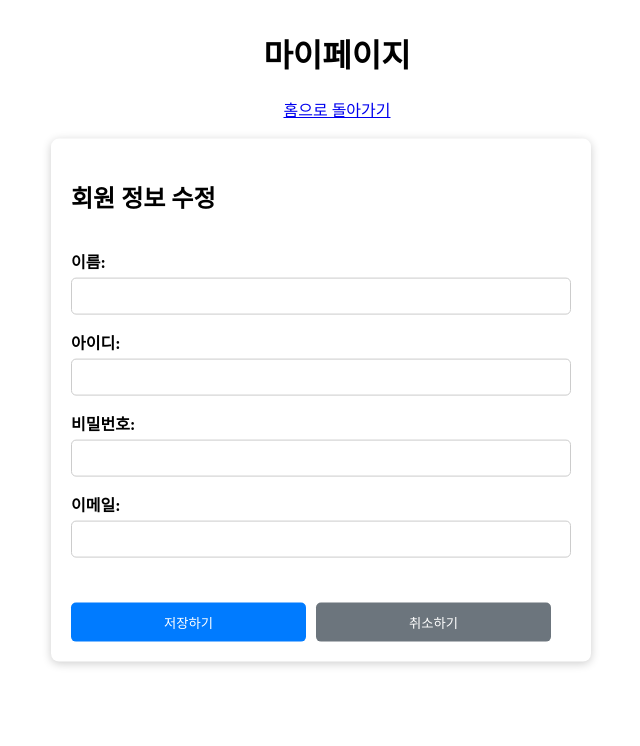
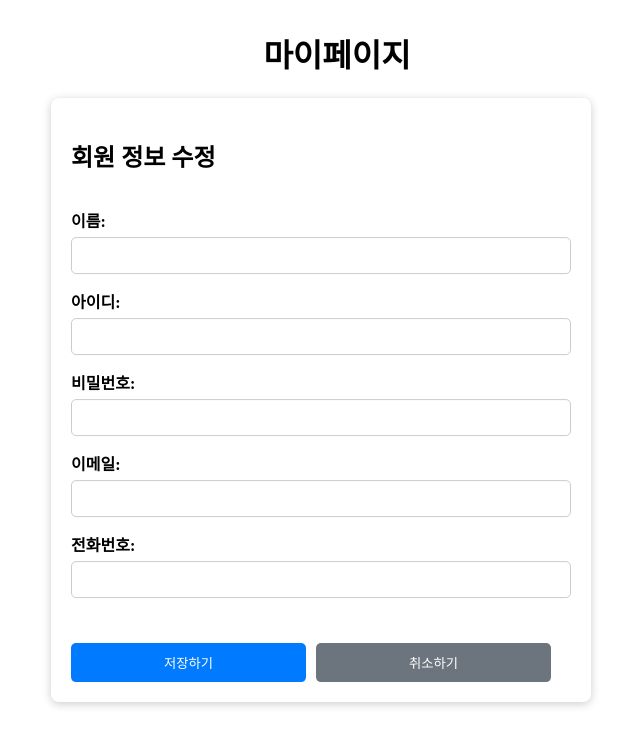
Before and after one commit to hyeran0920/Bible, a Vue app in the folder bible_vue/: page /mypage in a window 1280 px wide. Both pictures are taken after a click on the button "정보 수정". Shown: the top 746 px of the page, without its empty margins (319-959 px from the left). Built offline with nearby package versions, Linux system fonts and the light colour scheme; no server answers.

Commit message:
feat: mypage에 phone 추가 - front

```diff
--- a/bible_vue/src/components/Mypage/Mypage.vue
+++ b/bible_vue/src/components/Mypage/Mypage.vue
@@ -10,6 +10,7 @@
             <label class="info">아이디:</label><span>{{ member.memId }}</span>
             <label class="info">비밀번호:</label><span>{{ member.memPassword || '********'}}</span>
             <label class="info">이메일:</label><span>{{ member.memEmail }}</span>
+            <label class="info">전화번호:</label><span>{{ member.memPhone}}</span>
         </div>
         <div class="memberInfoBtn">
             <button @click="openModal(true, member)" type="button" class="btn btn-secondary">정보 수정</button>
@@ -32,11 +33,15 @@
                 </div>
                 <div class="form-group">
                     <label for="memPassword">비밀번호: </label>
-                    <input v-model="currentMember.memPassword" type="text" id="memPassword" required/>
+                    <input v-model="currentMember.memPassword" type="password" id="memPassword" required/>
                 </div>
                 <div class="form-group">
                     <label for="memEmail">이메일: </label>
                     <input v-model="currentMember.memEmail" type="text" id="memEmail" required/>
+                </div>
+                <div class="form-group">
+                    <label for="memPhone">전화번호: </label>
+                    <input v-model="currentMember.memPhone" type="text" id="memPhone" required/>
                 </div>
                 <div class="modal-actions">
                     <button type="submit" class="btn-primary">저장하기</button>
@@ -59,6 +64,7 @@
                 memName: [],
                 memPassword: [],
                 memEmail: [],
+                memPhone: [],
                 currentMember: {},
                 isModalVisible: false,
                 isEditing: false,
@@ -72,6 +78,7 @@
                     memId: '',
                     memPassword: '',
                     memEmail: '',
+                    memPhone: '',
                 };
             },
             handleSubmit(){
```
